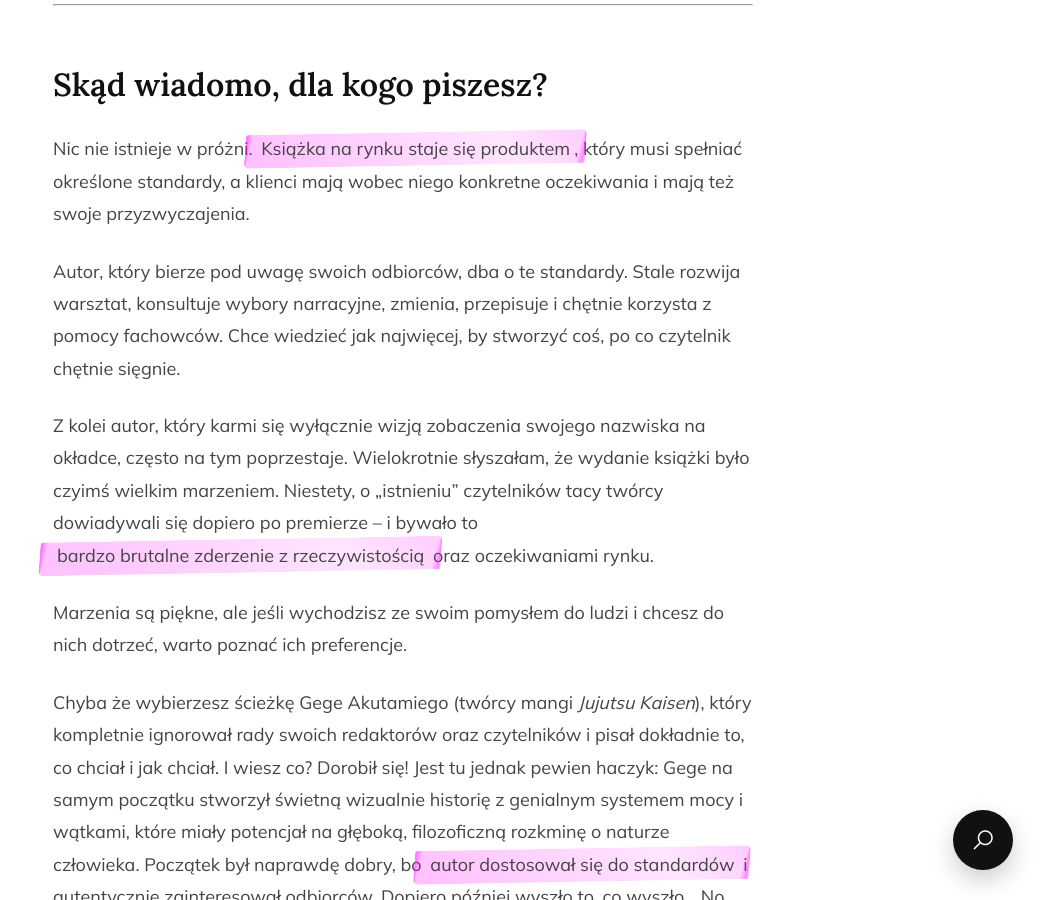
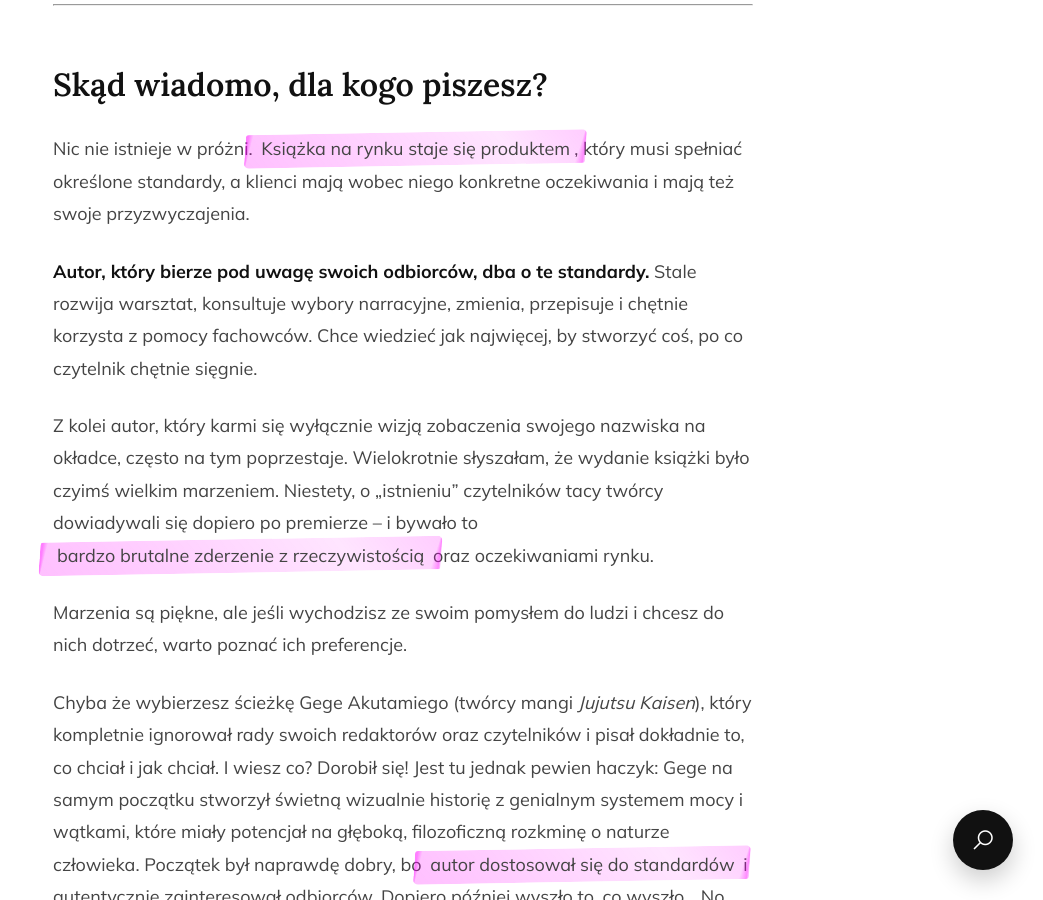
Before and after one commit to Bonnie00726/nataliaszoppa, a Jekyll site: the page built from _posts/2026-06-06-z-jakim-nastawieniem-piszesz.md, in a window 1280 px wide and 900 px high, scrolled down 2844 px. Shown: the whole window, without its empty margins (237-1280 px from the left). Built offline with Jekyll 4.4.1, drawn with Linux system fonts in a browser that asks for light colours.

```diff
--- a/_posts/2026-06-06-z-jakim-nastawieniem-piszesz.md
+++ b/_posts/2026-06-06-z-jakim-nastawieniem-piszesz.md
@@ -43,7 +43,7 @@ Jeśli Twoja strona tej wymiany jest pusta, odbiorca **po prostu zamknie książ
 
 Nic nie istnieje w próżni. <span class="marker-highlight">Książka na rynku staje się produktem</span>, który musi spełniać określone standardy, a klienci mają wobec niego konkretne oczekiwania i mają też swoje przyzwyczajenia.
 
-Autor, który bierze pod uwagę swoich odbiorców, dba o te standardy. Stale rozwija warsztat, konsultuje wybory narracyjne, zmienia, przepisuje i chętnie korzysta z pomocy fachowców. Chce wiedzieć jak najwięcej, by stworzyć coś, po co czytelnik chętnie sięgnie.
+**Autor, który bierze pod uwagę swoich odbiorców, dba o te standardy.** Stale rozwija warsztat, konsultuje wybory narracyjne, zmienia, przepisuje i chętnie korzysta z pomocy fachowców. Chce wiedzieć jak najwięcej, by stworzyć coś, po co czytelnik chętnie sięgnie.
 
 Z kolei autor, który karmi się wyłącznie wizją zobaczenia swojego nazwiska na okładce, często na tym poprzestaje. Wielokrotnie słyszałam, że wydanie książki było czyimś wielkim marzeniem. Niestety, o „istnieniu” czytelników tacy twórcy dowiadywali się dopiero po premierze – i bywało to <span class="marker-highlight">bardzo brutalne zderzenie z rzeczywistością</span> oraz oczekiwaniami rynku.
 
```
